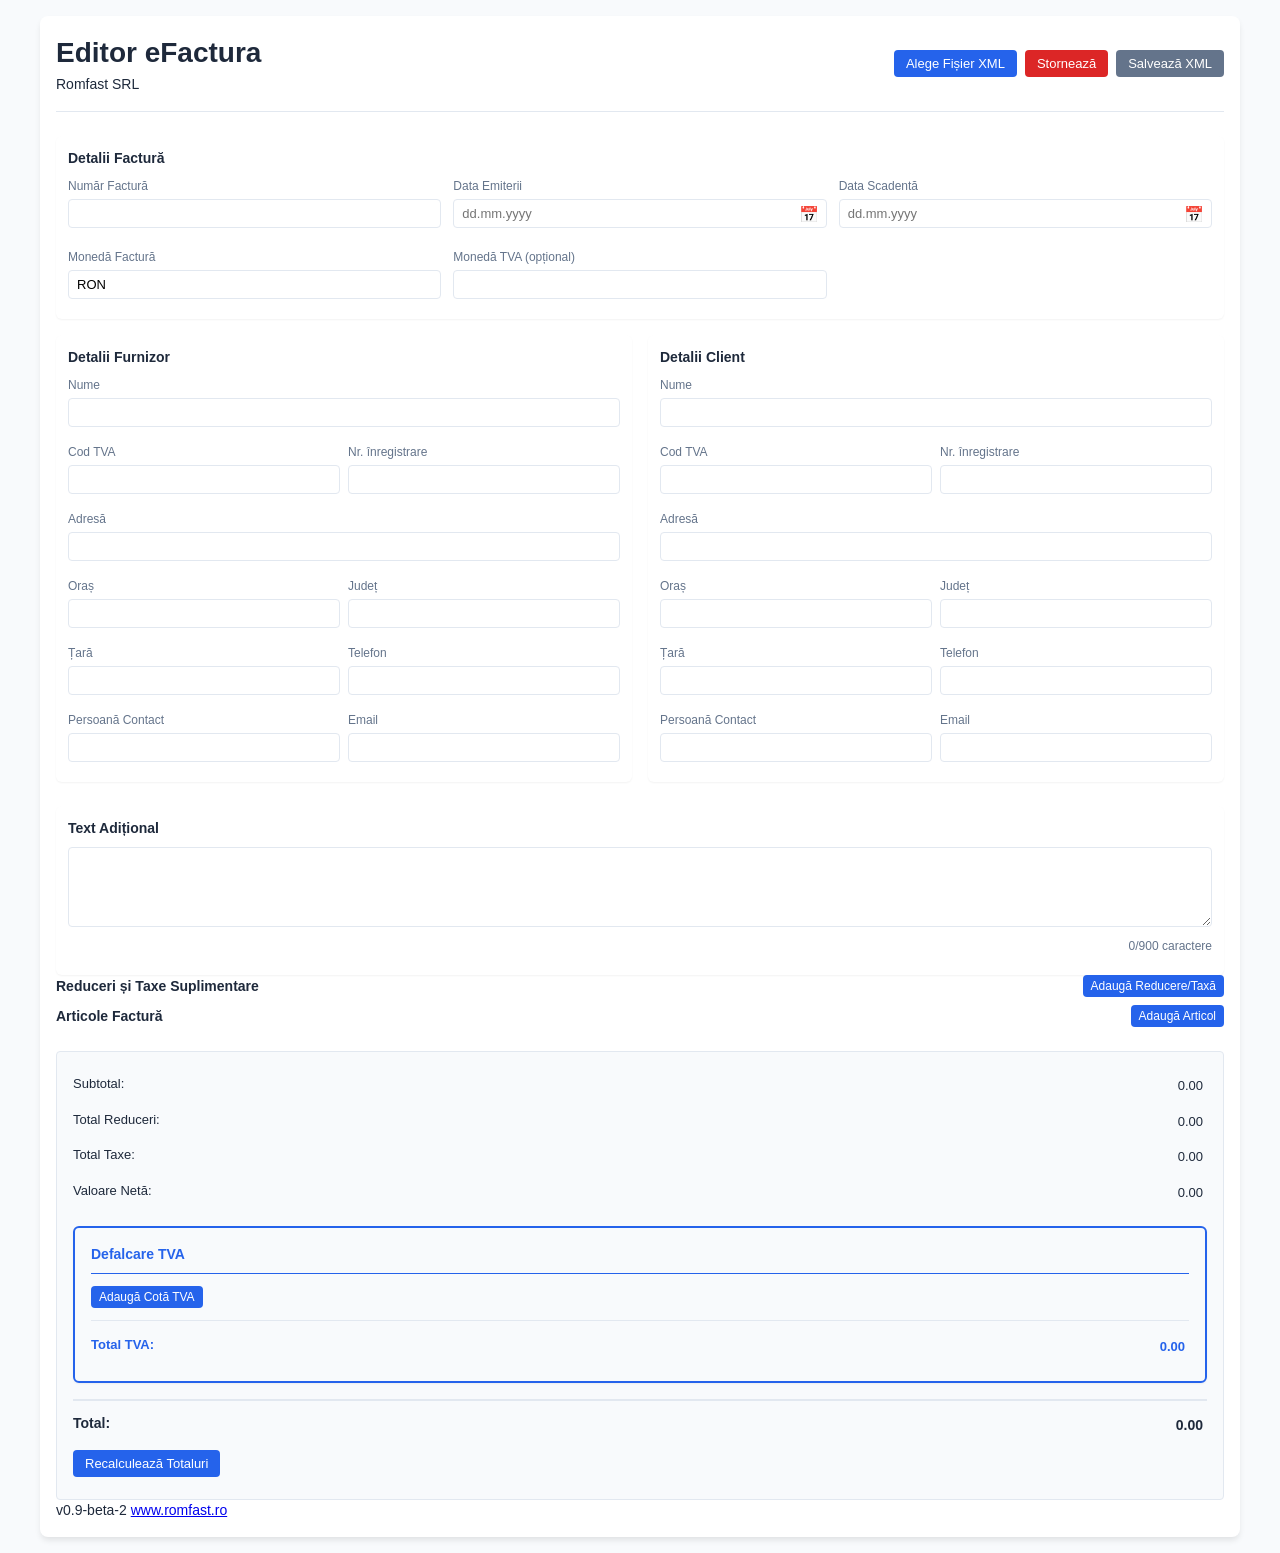
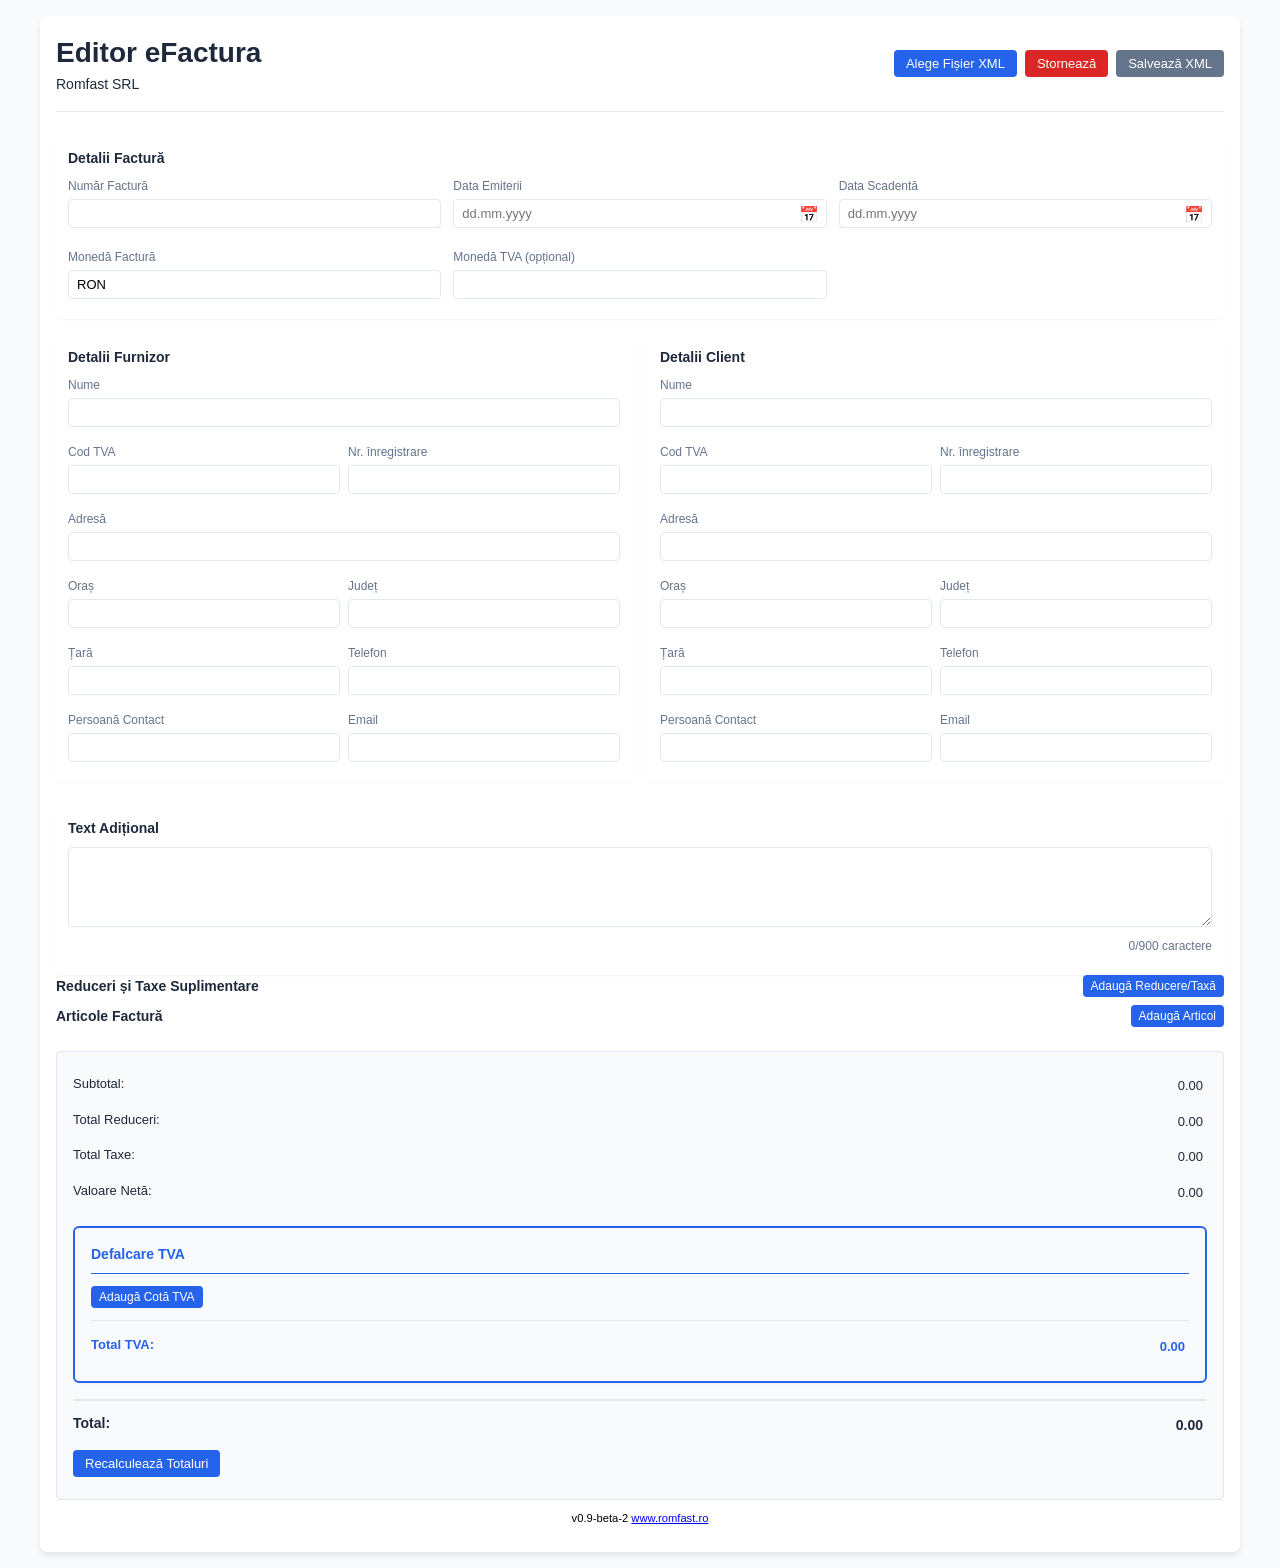

add footer index.html

--- a/styles/main.css
+++ b/styles/main.css
@@ -387,6 +387,18 @@ body {
     margin-top: 4px;
 }
 
+.app-footer {
+    text-align: center;
+    padding: 10px;
+    background-color: #ffffff;
+    bottom: 0;
+    left: 0;
+    width: 100%;
+    font-size: 0.8em;
+    color: #000000;
+    z-index: 1000;
+}
+
 /* Style the Pikaday calendar */
 .pika-single {
     z-index: 9999;
